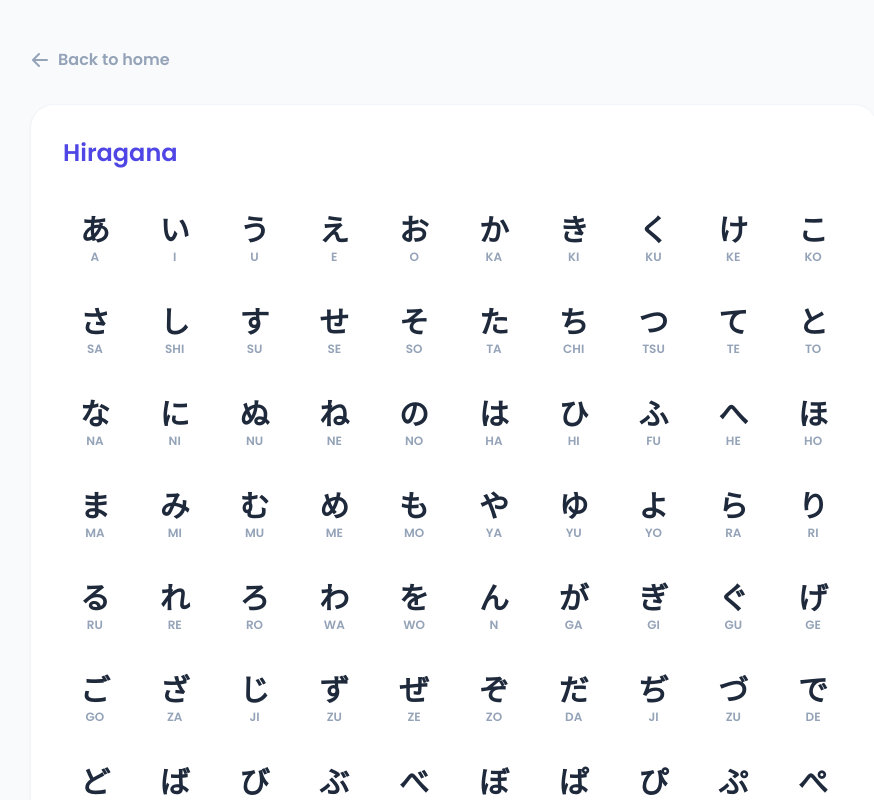
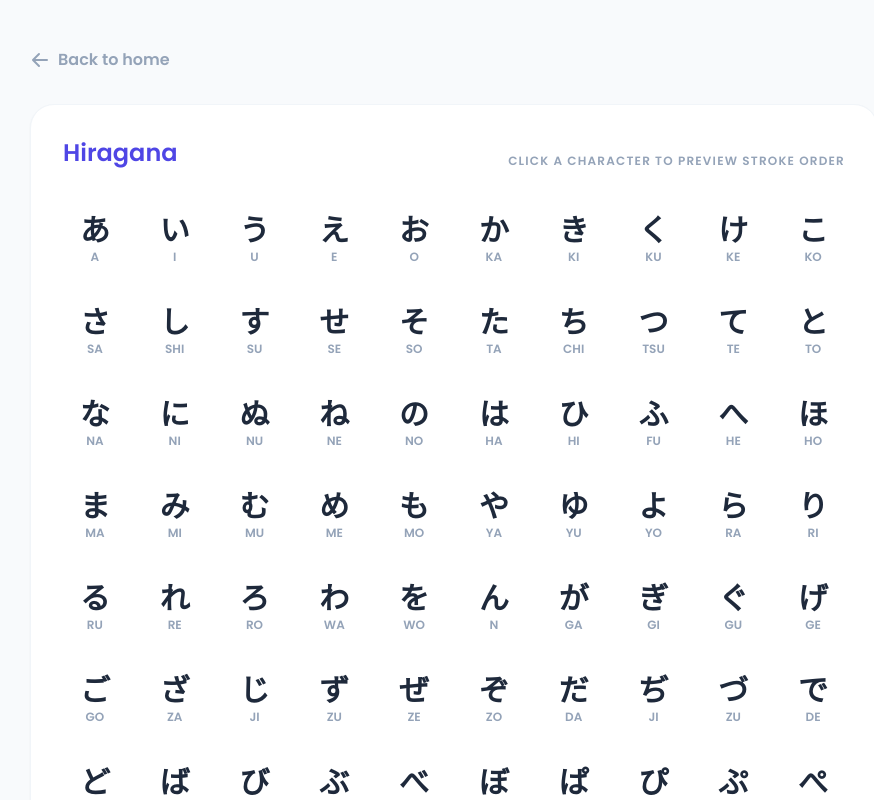
Before and after one commit to FranciscoCamareno/KanaCards, a React (Vite) app: page / in a window 1280 px wide. Both pictures are taken after a click on the button "View Charts". Shown: the top 800 px of the page, without its empty margins (186-1060 px from the left). Built offline with nearby package versions, Linux system fonts and the light colour scheme.

Commit message:
Update App.tsx

```diff
--- a/App.tsx
+++ b/App.tsx
@@ -1,3 +1,11 @@
+/*
+ * This file is part of KanaCards
+ * Copyright (C) 2026 FCamareno
+ *
+ * This program is free software: you can redistribute it and/or modify
+ * it under the terms of the GNU General Public License version 3.
+ */
+
 import React, { useState, useEffect, useCallback, useMemo } from 'react';
 import { ALL_KANA, KANA_GROUPS } from './constants';
 import { KanaItem, AIHelp, KanaType, StudyMode } from './types';
@@ -178,7 +186,12 @@ const App: React.FC = () => {
             <div className="space-y-12">
               {(['hiragana', 'katakana'] as const).map(type => (
                 <section key={type} className="bg-white p-8 rounded-3xl shadow-sm border border-slate-100">
-                  <h2 className="text-2xl font-bold mb-8 text-indigo-600 capitalize">{type}</h2>
+                  <div className="flex items-end justify-between gap-6 mb-8">
+                    <h2 className="text-2xl font-bold text-indigo-600 capitalize">{type}</h2>
+                    <div className="text-xs text-slate-400 font-bold uppercase tracking-widest">
+                      Click a character to preview stroke order
+                    </div>
+                  </div>
                   <div className="grid grid-cols-5 sm:grid-cols-10 gap-4">
                     {ALL_KANA.filter(k => k.type === type && !DIACRITIC_GROUPS.includes(k.group)).map((item, idx) => (
                       <div
@@ -212,7 +225,7 @@ const App: React.FC = () => {
                       className="px-3 py-2 rounded-xl bg-slate-100 text-slate-600 font-bold hover:bg-slate-200 transition-colors"
                       aria-label="Close"
                     >
-                      Close
+                      X
                     </button>
                   </div>
 
```
